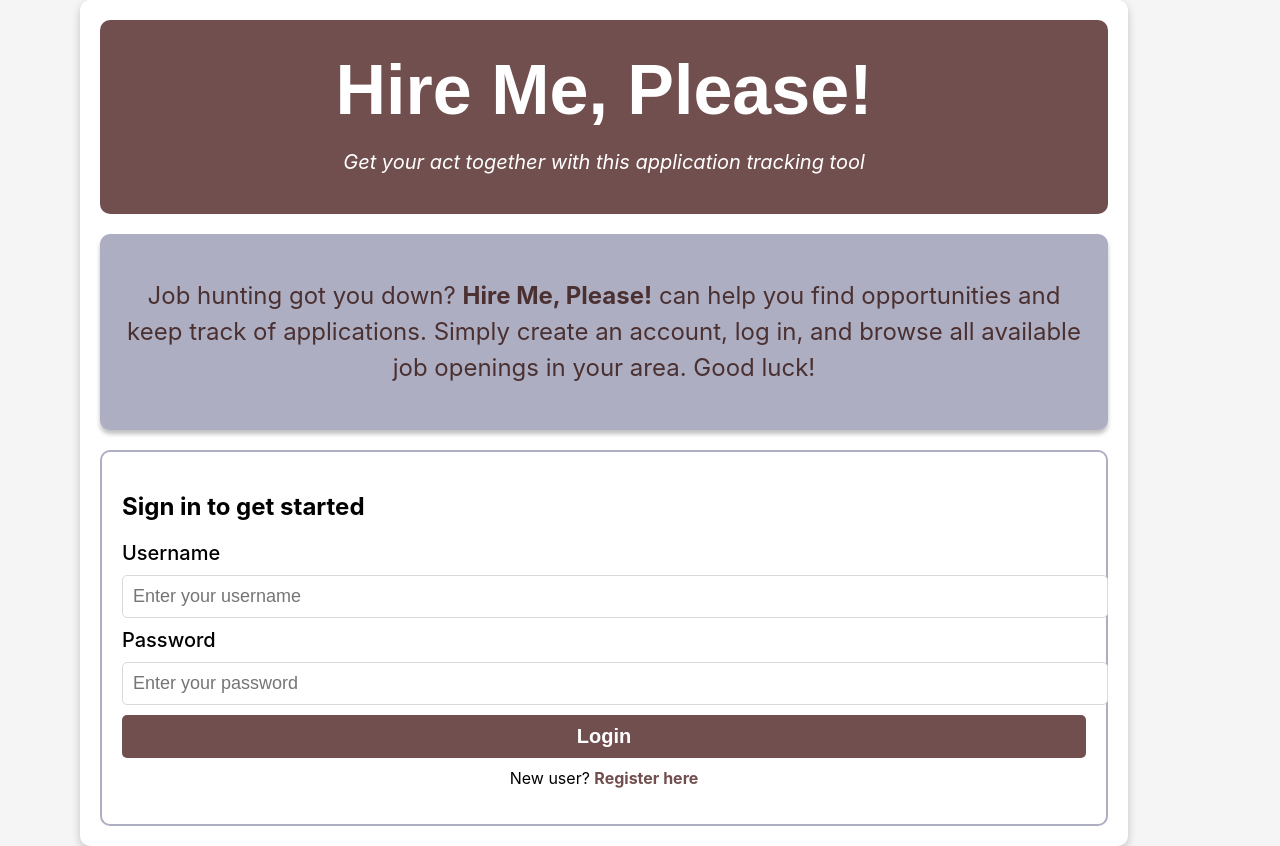
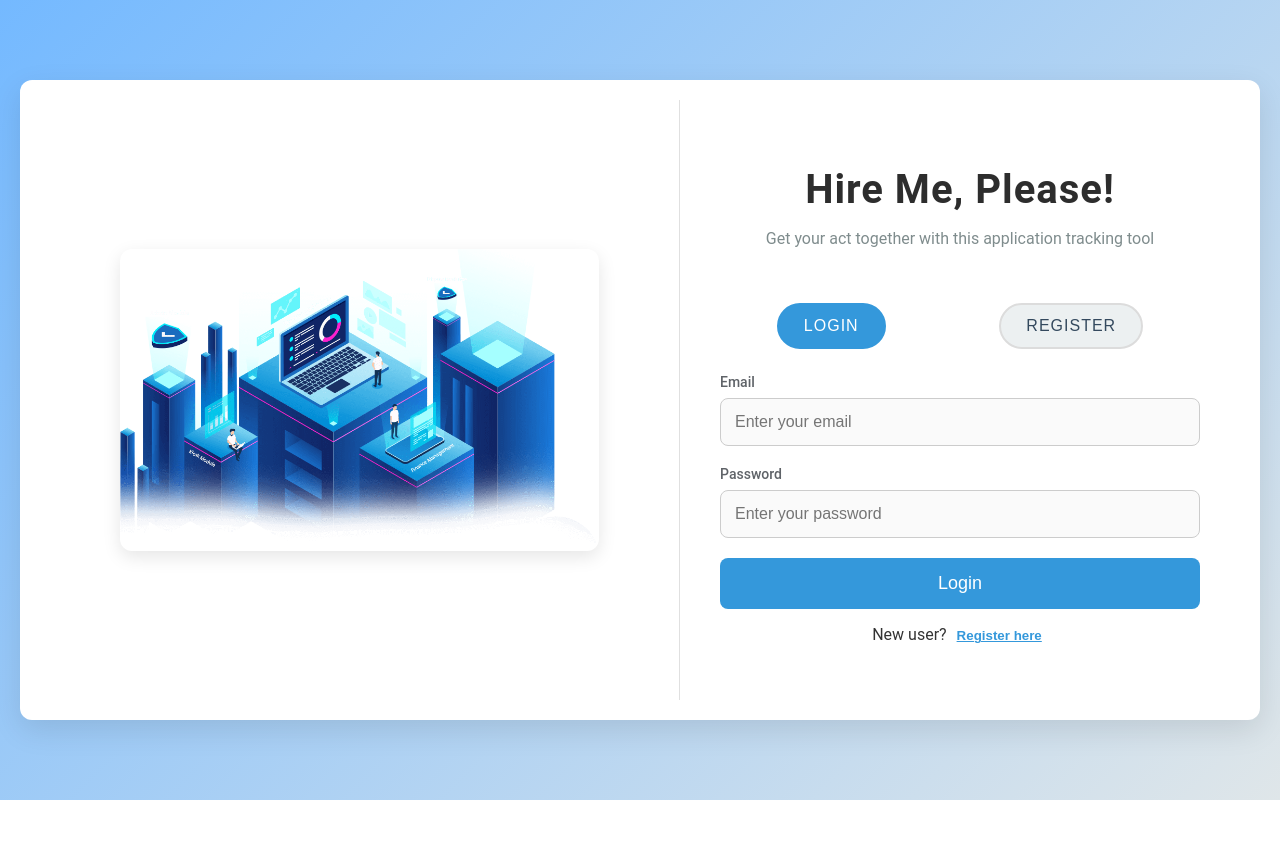
Before and after one commit to MattFranklin90/Hire-me-Please, a React (Create React App) app: page / in a window 1280 px wide. After the commit the page ends 800 px from the top, so only its background shows below. Built offline with nearby package versions, Linux system fonts and the light colour scheme.

Commit message:
update Landingpage.jxs

```diff
--- a/package.json
+++ b/package.json
@@ -15,6 +15,7 @@
     "node": ">=18.18.0 <19.0.0"
   },
   "dependencies": {
+    "axios": "^1.7.9",
     "react": "^18.0.0",
     "react-dom": "^18.0.0",
     "react-scripts": "^5.0.0"
--- a/src/components/LandingPage.jsx
+++ b/src/components/LandingPage.jsx
@@ -1,39 +1,147 @@
-import React from "react";
-import "../index.css"; // Ensure styles are correctly linked
+import React, { useState } from "react";
+import axios from "axios";
+import "../index.css";
+
+const API_URL = "http://localhost:5000/api/auth";
 
 const LandingPage = () => {
+  const [activeTab, setActiveTab] = useState("login");
+  const [loginData, setLoginData] = useState({ email: "", password: "" });
+  const [registerData, setRegisterData] = useState({ username: "", email: "", password: "" });
+
+  const handleChange = (e, type) => {
+    if (type === "login") {
+      setLoginData({ ...loginData, [e.target.name]: e.target.value });
+    } else {
+      setRegisterData({ ...registerData, [e.target.name]: e.target.value });
+    }
+  };
+
+  const handleLogin = async (e) => {
+    e.preventDefault();
+    try {
+      const res = await axios.post(`${API_URL}/login`, loginData);
+      localStorage.setItem("token", res.data.token);
+      alert("Login Successful!");
+    } catch (err) {
+      alert(err.response.data.message);
+    }
+  };
+
+  const handleRegister = async (e) => {
+    e.preventDefault();
+    try {
+      await axios.post(`${API_URL}/register`, registerData);
+      alert("Registration Successful! Please log in.");
+      setActiveTab("login");
+    } catch (err) {
+      alert(err.response.data.message);
+    }
+  };
+
   return (
-    <div className="landing-container">
-      {/* Header Section */}
+    <div className="auth-container">
+      {/* Image Section */}
+      <div className="auth-image">
+        <img src="/login-image.png" alt="Login Illustration" />
+      </div>
+
+      {/* Authentication Section */}
+      <div className="auth-content">
         <header className="header">
           <h1 className="hire-me-title">Hire Me, Please!</h1>
           <p className="tagline">Get your act together with this application tracking tool</p>
         </header>
 
-      {/* Job Description */}
-      <section className="job-description-section">
-        <p className="job-description">
-          Job hunting got you down? <strong>Hire Me, Please!</strong> can help you find opportunities and keep track of applications. Simply create an account, log in, and browse all available job openings in your area. Good luck!
-        </p>
-      </section>
+        <div className="tab-switcher">
+          <button
+            className={`tab-btn ${activeTab === "login" ? "active" : ""}`}
+            onClick={() => setActiveTab("login")}
+          >
+            Login
+          </button>
+          <button
+            className={`tab-btn ${activeTab === "register" ? "active" : ""}`}
+            onClick={() => setActiveTab("register")}
+          >
+            Register
+          </button>
+        </div>
 
-      {/* Login Section */}
-      <section className="login-section">
-        <h2>Sign in to get started</h2>
-        <form className="login-form">
-          <label htmlFor="username">Username</label>
-          <input type="text" id="username" placeholder="Enter your username" />
+        {activeTab === "login" ? (
+          <form className="auth-form" onSubmit={handleLogin}>
+            <label>Email</label>
+            <input
+              type="email"
+              name="email"
+              placeholder="Enter your email"
+              value={loginData.email}
+              onChange={(e) => handleChange(e, "login")}
+              required
+            />
 
-          <label htmlFor="password">Password</label>
-          <input type="password" id="password" placeholder="Enter your password" />
+            <label>Password</label>
+            <input
+              type="password"
+              name="password"
+              placeholder="Enter your password"
+              value={loginData.password}
+              onChange={(e) => handleChange(e, "login")}
+              required
+            />
 
-          <button type="submit" className="login-btn">Login</button>
-        </form>
+            <button type="submit" className="auth-btn">Login</button>
 
             <p className="register-text">
-          New user? <a href="/register">Register here</a>
+              New user?{" "}
+              <button onClick={() => setActiveTab("register")} className="switch-btn">
+                Register here
+              </button>
             </p>
-      </section>
+          </form>
+        ) : (
+          <form className="auth-form" onSubmit={handleRegister}>
+            <label>Username</label>
+            <input
+              type="text"
+              name="username"
+              placeholder="Enter your username"
+              value={registerData.username}
+              onChange={(e) => handleChange(e, "register")}
+              required
+            />
+
+            <label>Email</label>
+            <input
+              type="email"
+              name="email"
+              placeholder="Enter your email"
+              value={registerData.email}
+              onChange={(e) => handleChange(e, "register")}
+              required
+            />
+
+            <label>Password</label>
+            <input
+              type="password"
+              name="password"
+              placeholder="Enter your password"
+              value={registerData.password}
+              onChange={(e) => handleChange(e, "register")}
+              required
+            />
+
+            <button type="submit" className="auth-btn">Register</button>
+
+            <p className="register-text">
+              Already have an account?{" "}
+              <button onClick={() => setActiveTab("login")} className="switch-btn">
+                Login here
+              </button>
+            </p>
+          </form>
+        )}
+      </div>
     </div>
   );
 };
--- a/src/index.css
+++ b/src/index.css
@@ -1,127 +1,183 @@
-/* Global Styles */
+/* General Body and Container Styles */
 body {
-    font-family: 'Inter', sans-serif;
+  font-family: 'Roboto', sans-serif;
   margin: 0;
   padding: 0;
+  background: linear-gradient(135deg, #74b9ff, #dfe6e9); /* Cool gradient from light blue to light gray */
   display: flex;
   justify-content: center;
   align-items: center;
-    min-height: 100vh;
-    background-color: #f5f5f5;
+  height: 100vh;
+  color: #333;
 }
 
-  /* Landing Page Container */
-  .landing-container {
-    width: 90%;
-    max-width: 1080px;
-    text-align: center;
-    background: #ffffff;
+/* Main container for login/register with image */
+.auth-container {
+  display: flex;
+  justify-content: center;
+  align-items: center;
+  width: 100%;
+  max-width: 1200px;
   padding: 20px;
-    border-radius: 10px;
-    box-shadow: 0px 4px 10px rgba(0, 0, 0, 0.2);
+  background-color: #ffffff;
+  border-radius: 12px;
+  box-shadow: 0 10px 30px rgba(0, 0, 0, 0.1);
+  transition: all 0.3s ease-in-out;
+  overflow: hidden;
 }
 
-  /* Header Section */
+/* Image Section */
+.auth-image {
+  flex: 1;
+  padding: 20px;
+  display: flex;
+  justify-content: center;
+  align-items: center;
+}
+
+.auth-image img {
+  max-width: 80%;
+  height: auto;
+  border-radius: 12px;
+  box-shadow: 0 6px 18px rgba(0, 0, 0, 0.1);
+  transition: transform 0.3s ease;
+}
+
+.auth-image img:hover {
+  transform: scale(1.05);
+}
+
+/* Form content section */
+.auth-content {
+  flex: 1.2;
+  padding: 40px;
+  max-width: 480px;
+  display: flex;
+  flex-direction: column;
+  justify-content: center;
+  align-items: center;
+  border-left: 1px solid #e0e0e0;
+  background-color: #fff;
+}
+
+/* Header styles */
 .header {
-    background: #724F4F;
-    color: white;
-    padding: 20px;
-    border-radius: 10px;
+  text-align: center;
+  margin-bottom: 30px;
 }
 
 .hire-me-title {
-    font-family: 'Jaro', sans-serif;
-    font-size: 70px;
-    margin: 10px 0;
+  font-size: 40px;
+  font-weight: 700;
+  color: #2d2d2d;
+  margin-bottom: 10px;
+  letter-spacing: 1px;
 }
 
 .tagline {
-    font-size: 20px;
-    font-style: italic;
+  font-size: 16px;
+  color: #7f8c8d;
+  margin-bottom: 25px;
 }
 
-  /* Job Description */
-  .job-description-section {
-    background: #AEAEC2;
-    color: #4A3030;
-    padding: 20px;
-    border-radius: 10px;
-    margin: 20px 0;
-    box-shadow: 0px 4px 4px rgba(0, 0, 0, 0.25);
+/* Tabs for switching between login/register */
+.tab-switcher {
+  display: flex;
+  justify-content: space-around;
+  width: 100%;
+  margin-bottom: 25px;
 }
 
-  .job-description {
-    font-size: 24px;
-    line-height: 1.5;
+.tab-btn {
+  padding: 12px 25px;
+  font-size: 16px;
+  background-color: #ecf0f1;
+  border: 2px solid #dcdcdc;
+  border-radius: 25px;
+  cursor: pointer;
+  transition: background-color 0.3s, border-color 0.3s, transform 0.3s;
+  color: #34495e;
+  text-transform: uppercase;
+  letter-spacing: 1px;
 }
 
-  /* Login Section */
-  .login-section {
-    background: #ffffff;
-    padding: 20px;
-    border-radius: 10px;
-    border: 2px solid #AEAEC2;
-    text-align: left;
+.tab-btn.active {
+  background-color: #3498db; /* Blue */
+  color: white;
+  border-color: #3498db;
 }
 
-  .login-form {
+.tab-btn:hover {
+  background-color: #bdc3c7;
+  transform: scale(1.05); /* Slight zoom on hover */
+}
+
+/* Form Styling */
+.auth-form {
+  width: 100%;
   display: flex;
   flex-direction: column;
-    gap: 10px;
 }
 
-  label {
-    font-size: 20px;
+.auth-form label {
+  font-size: 14px;
+  margin-bottom: 8px;
+  color: #5f6368;
   font-weight: 500;
 }
 
-  input {
-    width: 100%;
-    padding: 10px;
-    font-size: 18px;
-    border: 1px solid #D9D9D9;
-    border-radius: 5px;
+.auth-form input {
+  padding: 14px;
+  margin-bottom: 20px;
+  font-size: 16px;
+  border: 1px solid #ccc;
+  border-radius: 8px;
+  background-color: #fafafa;
+  box-sizing: border-box;
+  transition: all 0.3s ease;
 }
 
-  .login-btn {
-    width: 100%;
-    padding: 10px;
-    font-size: 20px;
-    font-weight: bold;
-    color: white;
-    background-color: #724F4F;
-    border: none;
-    border-radius: 5px;
-    cursor: pointer;
+.auth-form input:focus {
+  border-color: #3498db; /* Blue */
+  outline: none;
+  box-shadow: 0 0 6px rgba(52, 152, 219, 0.5); /* Soft blue glow */
 }
 
-  .login-btn:hover {
-    background-color: #5a3a3a;
+.auth-btn {
+  padding: 15px;
+  font-size: 18px;
+  background-color: #3498db;
+  color: white;
+  border: none;
+  border-radius: 8px;
+  cursor: pointer;
+  transition: background-color 0.3s ease, transform 0.3s ease;
 }
 
-  .register-text {
-    font-size: 16px;
-    text-align: center;
-    margin-top: 10px;
+.auth-btn:hover {
+  background-color: #2980b9;
+  transform: translateY(-3px);
 }
 
-  .register-text a {
-    color: #724F4F;
-    text-decoration: none;
-    font-weight: bold;
+.auth-btn:active {
+  transform: translateY(1px);
 }
 
-  .register-text a:hover {
-    text-decoration: underline;
+/* Link to switch between forms */
+.register-text {
+  text-align: center;
 }
 
-  /* Footer */
-  .footer {
-    background: #724F4F;
-    color: white;
-    text-align: center;
-    padding: 10px;
-    margin-top: 20px;
-    font-size: 18px;
-    border-radius: 10px;
+.switch-btn {
+  background: none;
+  border: none;
+  color: #3498db;
+  font-weight: bold;
+  cursor: pointer;
+  text-decoration: underline;
+  transition: color 0.3s ease;
 }
+
+.switch-btn:hover {
+  color: #2980b9;
+}
```
Also changed, not shown: public/login-image.png (added), 1 other file (tests, documents, lock files or other folders). Lines whose indentation alone changed are shown as unchanged.
